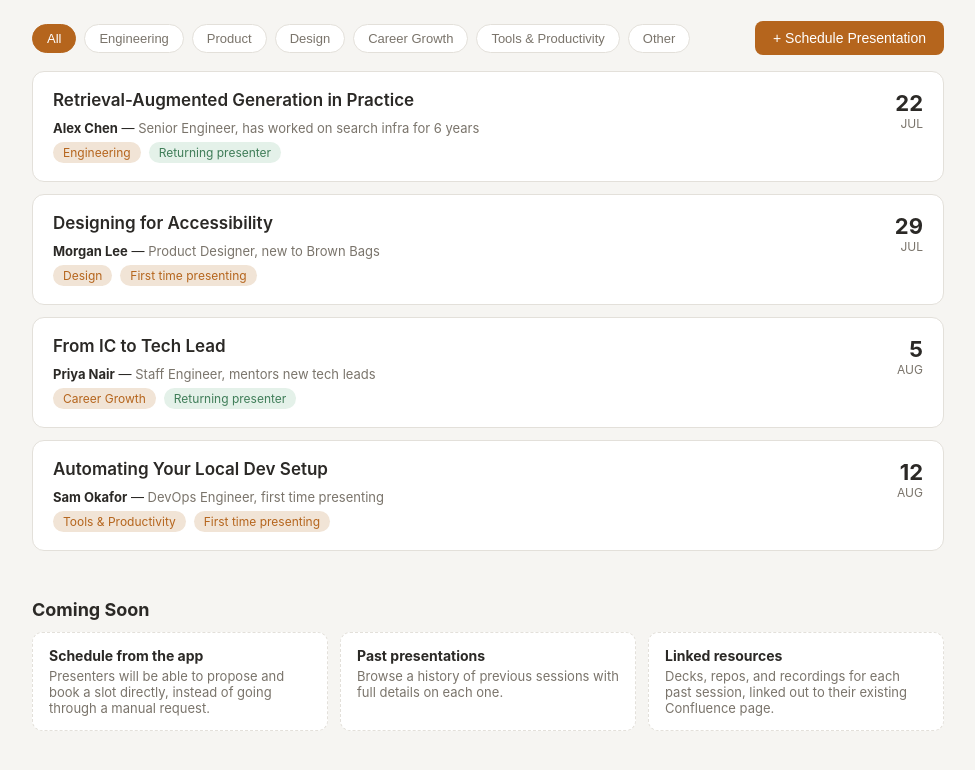
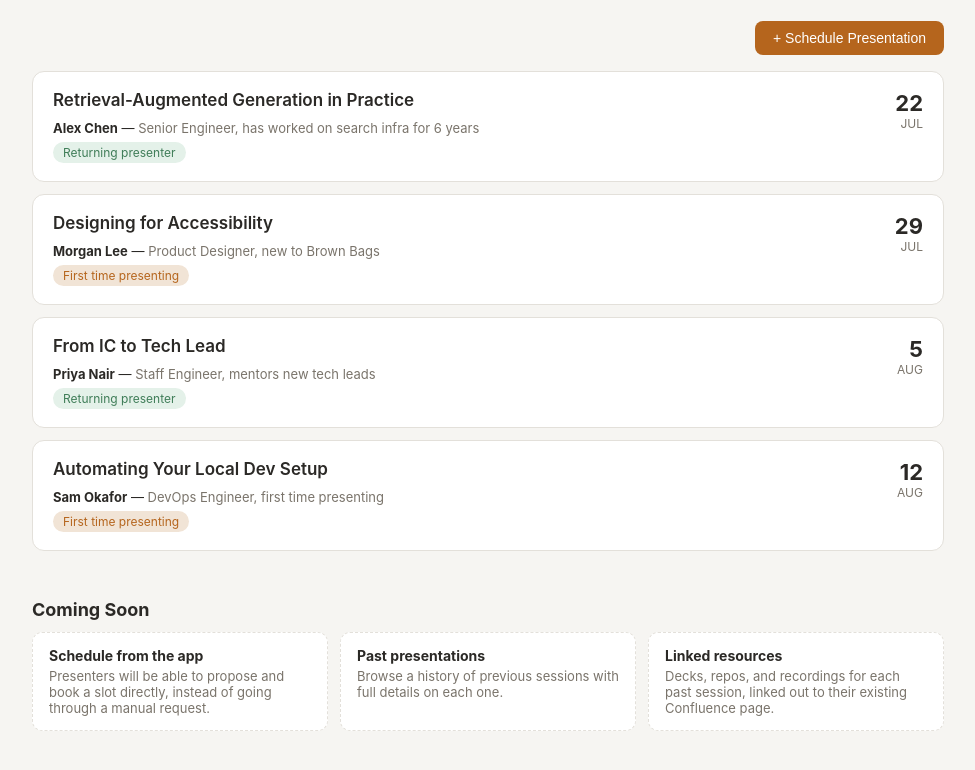
Before and after one commit to AndreV96/Brown-Bags-Tracker, a plain HTML site: page index.html in a window 1280 px wide. Shown: the part 112-882 px from the top of the page, without its empty margins (152-1127 px from the left). Drawn offline with Linux system fonts and the light colour scheme.

Commit message:
Remove topic category pills from POC for now

```diff
--- a/index.html
+++ b/index.html
@@ -46,28 +46,9 @@
     display: flex;
     gap: 12px;
     align-items: center;
-    justify-content: space-between;
+    justify-content: flex-end;
     margin: 24px 0 16px;
     flex-wrap: wrap;
-  }
-  .filters {
-    display: flex;
-    gap: 8px;
-    flex-wrap: wrap;
-  }
-  .filter-btn {
-    border: 1px solid var(--border);
-    background: var(--surface);
-    color: var(--text-muted);
-    padding: 6px 14px;
-    border-radius: 999px;
-    font-size: 13px;
-    cursor: pointer;
-  }
-  .filter-btn.active {
-    background: var(--accent);
-    border-color: var(--accent);
-    color: #fff;
   }
   .btn-primary {
     background: var(--accent);
@@ -121,14 +102,6 @@
     gap: 8px;
     flex-wrap: wrap;
     align-items: flex-start;
-  }
-  .category-tag {
-    background: var(--accent-soft);
-    color: var(--accent);
-    font-size: 12px;
-    padding: 3px 10px;
-    border-radius: 999px;
-    white-space: nowrap;
   }
   .badge-new {
     background: var(--badge-new-bg);
@@ -260,7 +233,6 @@
 
 <main>
   <div class="toolbar">
-    <div class="filters" id="filters"></div>
     <button class="btn-primary" id="openModalBtn">+ Schedule Presentation</button>
   </div>
 
@@ -300,16 +272,6 @@
     <label>Presenter background</label>
     <textarea id="fBackground" placeholder="Short bio or role"></textarea>
 
-    <label>Topic category</label>
-    <select id="fCategory">
-      <option>Engineering</option>
-      <option>Product</option>
-      <option>Design</option>
-      <option>Career Growth</option>
-      <option>Tools & Productivity</option>
-      <option>Other</option>
-    </select>
-
     <label style="display:flex; align-items:center; gap:8px; margin-top:14px;">
       <input type="checkbox" id="fReturning" style="width:auto;">
       Presenter has done a previous Brown Bag
@@ -323,16 +285,12 @@
 </div>
 
 <script>
-  const categories = ["All", "Engineering", "Product", "Design", "Career Growth", "Tools & Productivity", "Other"];
-  let activeFilter = "All";
-
   let sessions = [
     {
       title: "Retrieval-Augmented Generation in Practice",
       date: "2026-07-22",
       presenter: "Alex Chen",
       background: "Senior Engineer, has worked on search infra for 6 years",
-      category: "Engineering",
       returning: true
     },
     {
@@ -340,7 +298,6 @@
       date: "2026-07-29",
       presenter: "Morgan Lee",
       background: "Product Designer, new to Brown Bags",
-      category: "Design",
       returning: false
     },
     {
@@ -348,7 +305,6 @@
       date: "2026-08-05",
       presenter: "Priya Nair",
       background: "Staff Engineer, mentors new tech leads",
-      category: "Career Growth",
       returning: true
     },
     {
@@ -356,7 +312,6 @@
       date: "2026-08-12",
       presenter: "Sam Okafor",
       background: "DevOps Engineer, first time presenting",
-      category: "Tools & Productivity",
       returning: false
     }
   ];
@@ -369,28 +324,16 @@
     };
   }
 
-  function renderFilters() {
-    const el = document.getElementById("filters");
-    el.innerHTML = "";
-    categories.forEach(cat => {
-      const btn = document.createElement("button");
-      btn.className = "filter-btn" + (cat === activeFilter ? " active" : "");
-      btn.textContent = cat;
-      btn.onclick = () => { activeFilter = cat; renderFilters(); renderSessions(); };
-      el.appendChild(btn);
-    });
-  }
-
   function renderSessions() {
     const list = document.getElementById("sessionList");
     list.innerHTML = "";
 
     const filtered = sessions
-      .filter(s => activeFilter === "All" || s.category === activeFilter)
+      .slice()
       .sort((a, b) => new Date(a.date) - new Date(b.date));
 
     if (filtered.length === 0) {
-      list.innerHTML = '<div class="empty-state">No sessions scheduled in this category yet.</div>';
+      list.innerHTML = '<div class="empty-state">No sessions scheduled yet.</div>';
       return;
     }
 
@@ -405,7 +348,6 @@
             <strong>${s.presenter}</strong> — <span class="bg">${s.background}</span>
           </div>
           <div class="tags">
-            <span class="category-tag">${s.category}</span>
             ${s.returning ? '<span class="badge-new">Returning presenter</span>' : '<span class="badge-new" style="background:var(--accent-soft); color:var(--accent);">First time presenting</span>'}
           </div>
         </div>
@@ -429,7 +371,6 @@
     const date = document.getElementById("fDate").value;
     const presenter = document.getElementById("fPresenter").value.trim();
     const background = document.getElementById("fBackground").value.trim();
-    const category = document.getElementById("fCategory").value;
     const returning = document.getElementById("fReturning").checked;
 
     if (!title || !date || !presenter) {
@@ -437,14 +378,13 @@
       return;
     }
 
-    sessions.push({ title, date, presenter, background, category, returning });
+    sessions.push({ title, date, presenter, background, returning });
     document.getElementById("modalOverlay").classList.remove("open");
     ["fTitle","fDate","fPresenter","fBackground"].forEach(id => document.getElementById(id).value = "");
     document.getElementById("fReturning").checked = false;
     renderSessions();
   };
 
-  renderFilters();
   renderSessions();
 </script>
 
```
